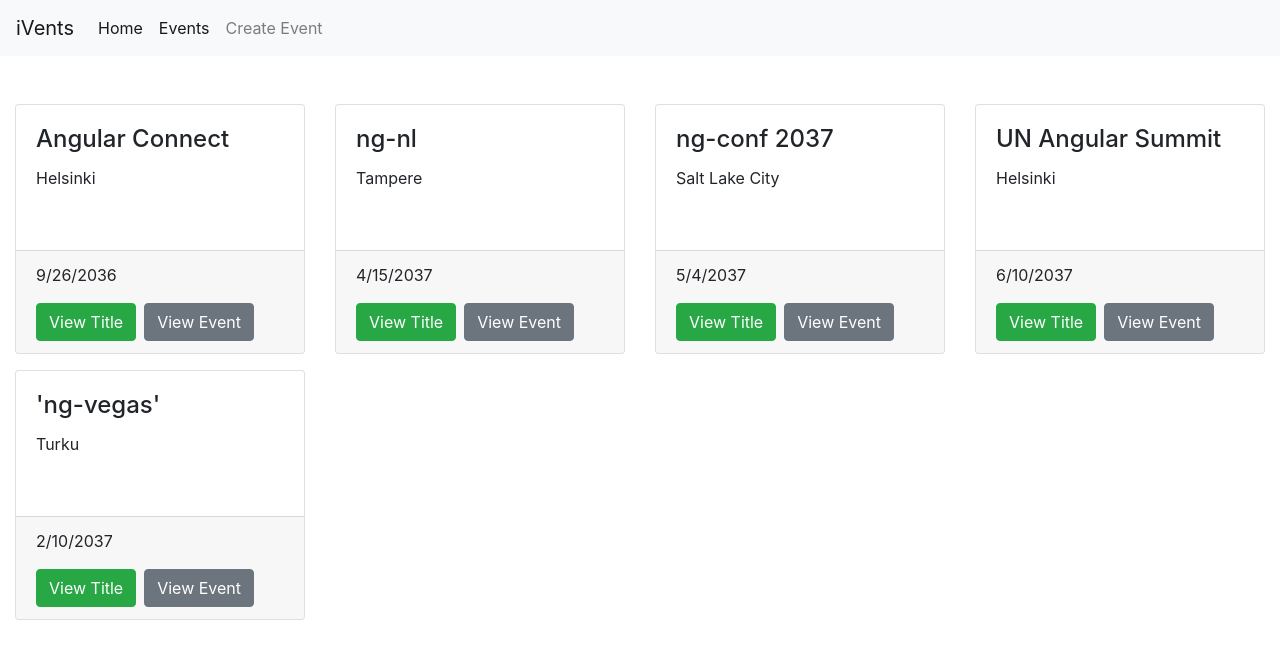
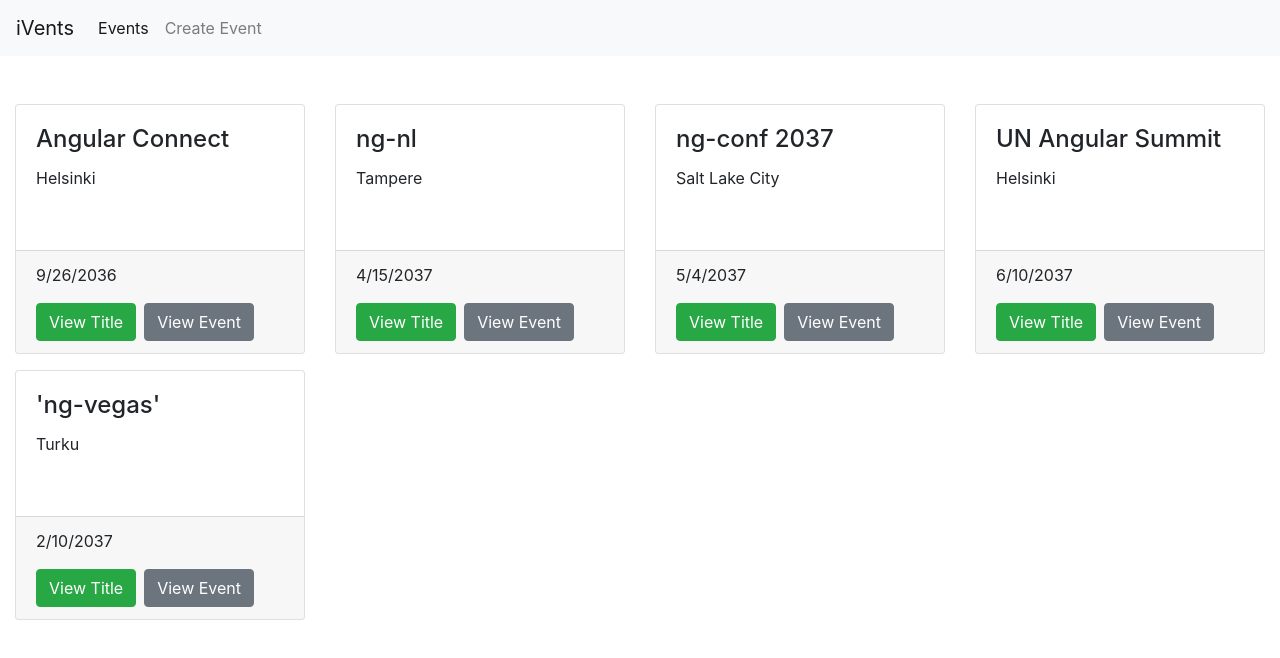
Before and after one commit to joegitau/iVents, an Angular app: page /events in a window 1280 px wide. Shown: the top 658 px of the page. Built offline with nearby package versions, Linux system fonts and the light colour scheme.

Commit message:
style + active class on nav items

```diff
--- a/src/app/nav/nav.component.html
+++ b/src/app/nav/nav.component.html
@@ -6,9 +6,9 @@
   </button>
   <div class="collapse navbar-collapse" id="navbarNavAltMarkup">
     <div class="navbar-nav">
-      <a class="nav-item nav-link" routerLink='/' routerLinkActive='active current'>Home <span class="sr-only">(current)</span></a>
-      <a class="nav-item nav-link" routerLink='events' routerLinkActive='active current'>Events</a>
-      <a class="nav-item nav-link" routerLink='events/create' routerLinkActive='active current'>Create Event</a>
+      <a class="nav-item nav-link" routerLink='events' routerLinkActive='active'
+        routerLinkActiveOptions='{extact: true}'>Events</a>
+      <a class="nav-item nav-link" routerLink='events/create' routerLinkActive='active'>Create Event</a>
     </div>
   </div>
 </nav>
```
